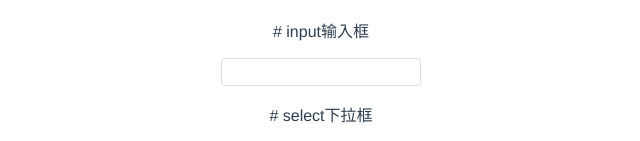
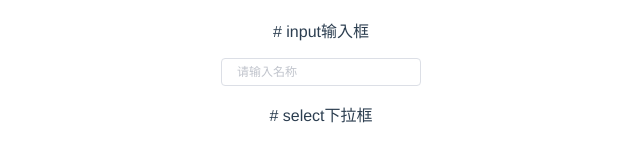
Before and after one commit to KinXpeng/vue2-demo, a Vue app: page /#/ in a window 1280 px wide. Shown: the part 231-372 px from the top of the page, without its empty margins (319-959 px from the left). Built offline with nearby package versions, Linux system fonts and the light colour scheme; no server answers.

Commit message:
update:README.md

```diff
--- a/src/views/Home.vue
+++ b/src/views/Home.vue
@@ -12,7 +12,11 @@
     />
     <h3>2. 通用查询条件组件，通过type控制</h3>
     <p># input输入框</p>
-    <SearchCondition v-model="inputValue" type="input" />
+    <SearchCondition
+      v-model="inputValue"
+      type="input"
+      :config="{ placeholder: '请输入名称', size: 'mini' }"
+    />
     <p># select下拉框</p>
     <SearchCondition
       v-model="selectValue"
```
Also changed, not shown: 1 other file (tests, documents, lock files or other folders).
